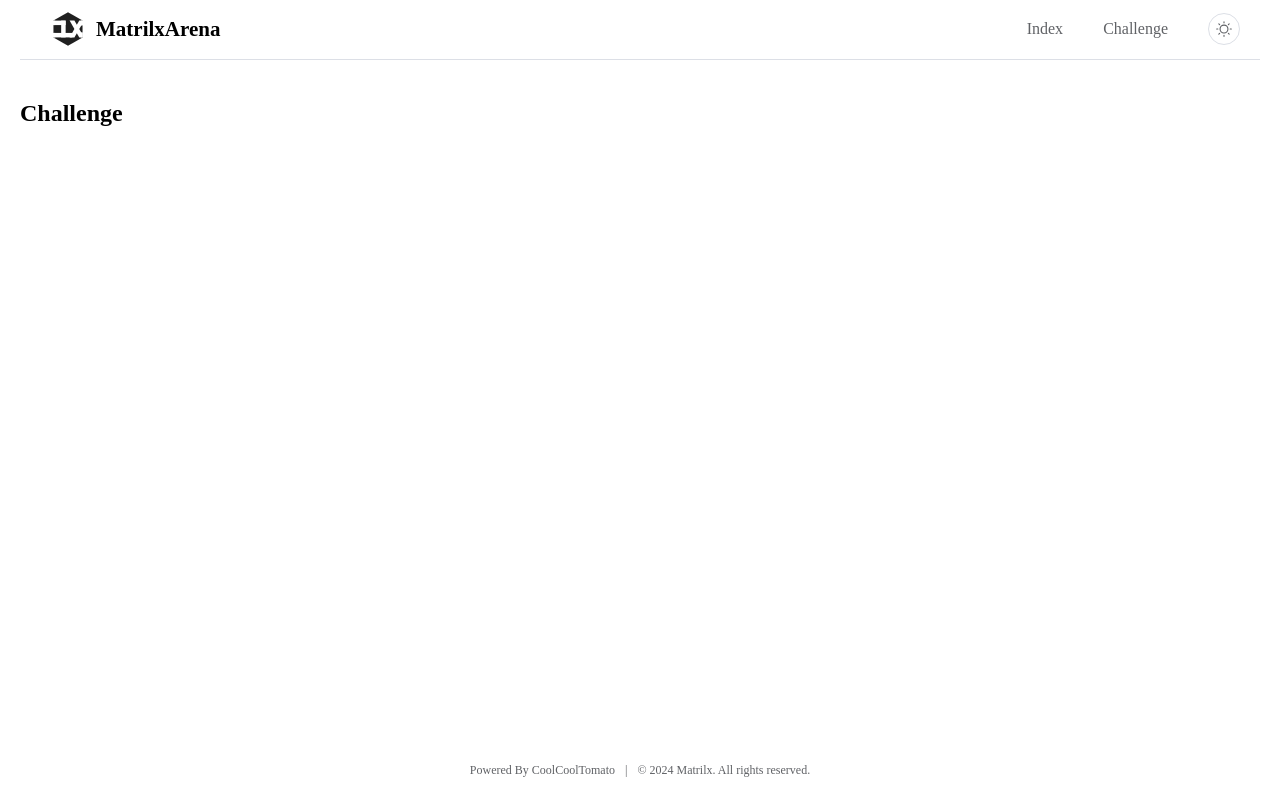
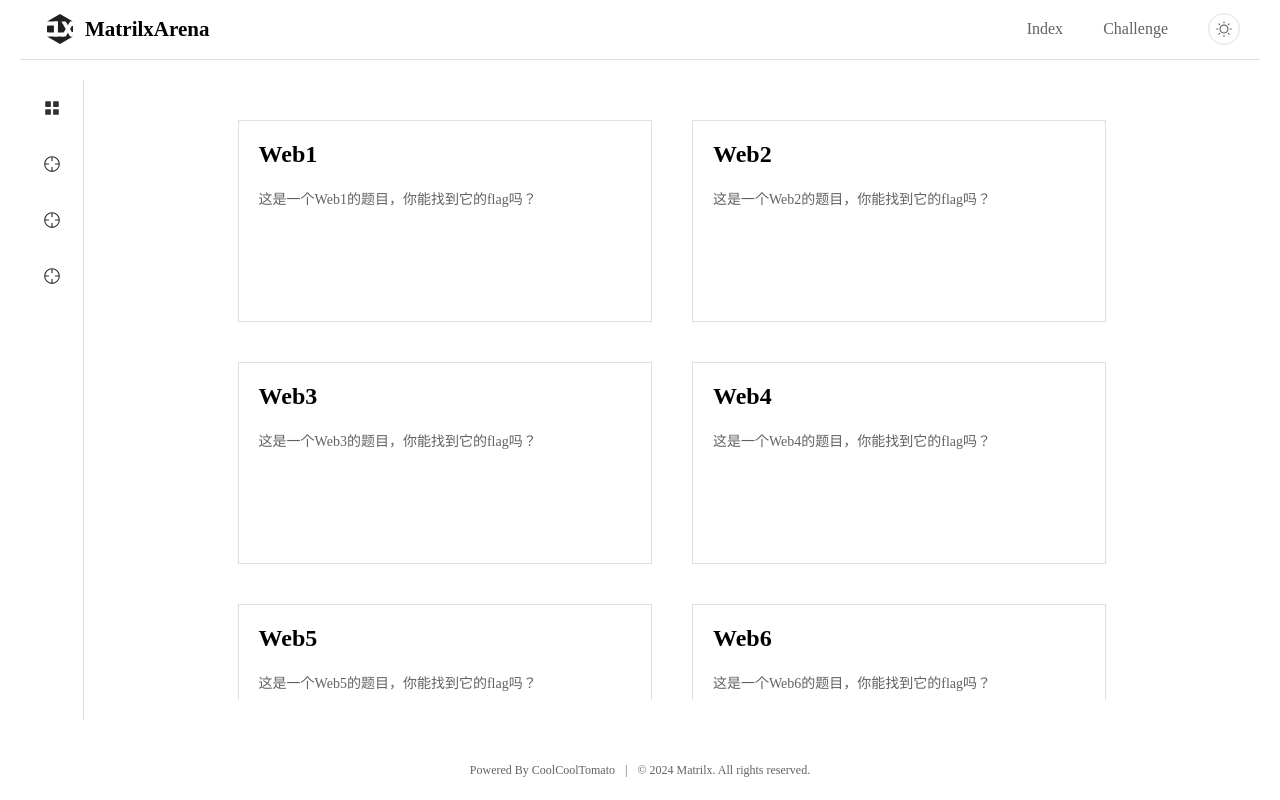
Before and after one commit to CoolCoolTomato/MatrilxArena, a Vue app in the folder Web/: page /challenge in a window 1280 px wide. Built offline with nearby package versions, Linux system fonts and the light colour scheme.

Commit message:
创建challenge模板

```diff
--- a/Web/src/App.vue
+++ b/Web/src/App.vue
@@ -12,7 +12,7 @@ import { RouterLink, RouterView } from 'vue-router'
           router
           >
           <el-menu-item class="el-menu-item-no-style">
-            <el-image src="/image/svg/matrilx.svg" style="width: 56px;" />
+            <el-image src="/image/svg/matrilx.svg" style="width: 40px; margin-bottom: 16px; margin-right: 5px;" />
             <h2>MatrilxArena</h2>
           </el-menu-item>
           <div class="flex-grow" />
--- a/Web/src/views/Challenge.vue
+++ b/Web/src/views/Challenge.vue
@@ -1,3 +1,90 @@
 <template>
-  <h2>Challenge</h2>
+  <el-container>
+    <el-aside :width="isMenuOpen ? '150px' : '64px'">
+      <el-menu :collapse="!isMenuOpen" style="border: none;">
+        <el-menu-item index="1" @click="toggleSidebar">
+          <el-icon>
+            <Menu />
+          </el-icon>
+          <span slot="title">Menu</span>
+        </el-menu-item>
+        <el-menu-item index="2">
+          <el-icon>
+            <Aim />
+          </el-icon>
+          <span slot="title">Web</span>
+        </el-menu-item>
+        <el-menu-item index="3">
+          <el-icon>
+            <Aim />
+          </el-icon>
+          <span slot="title">Misc</span>
+        </el-menu-item>
+        <el-menu-item index="4">
+          <el-icon>
+            <Aim />
+          </el-icon>
+          <span slot="title">Pwn</span>
+        </el-menu-item>
+      </el-menu>
+    </el-aside>
+    <el-main>
+      <el-scrollbar style="width: 80%; left: 10%;">
+        <el-row>
+          <el-col v-for="i in 10" :span=12>
+            <div class="challenge">
+              <h2>Web{{i}}</h2>
+              <el-text>这是一个Web{{i}}的题目，你能找到它的flag吗？</el-text>
+            </div>
+          </el-col>
+        </el-row>
+        <el-pagination
+          layout="prev, pager, next"
+          :pager-count="11"
+          :total="200"
+          />
+      </el-scrollbar>
+    </el-main>
+  </el-container>
 </template>
+
+<script>
+import {Aim, Menu} from '@element-plus/icons-vue'
+
+export default {
+  components: {Aim, Menu},
+  data() {
+    return {
+      isMenuOpen: false,
+    };
+  },
+  methods: {
+    toggleSidebar() {
+      this.isMenuOpen = !this.isMenuOpen;
+    }
+  }
+};
+</script>
+
+<style scoped>
+.el-aside {
+  overflow-x: hidden;
+  transition: width var(--el-transition-duration);
+  border-right: 1px solid var(--el-border-color);
+}
+
+.challenge {
+  height: 200px;
+  margin: 20px;
+  border: 1px solid var(--el-border-color);
+}
+.challenge h2{
+  margin: 20px;
+}
+.challenge .el-text{
+  margin: 20px;
+}
+.el-pagination{
+  justify-content: center;
+}
+</style>
```
Also changed, not shown: Web/public/image/svg/matrilx.svg, 1 other file (tests, documents, lock files or other folders).
